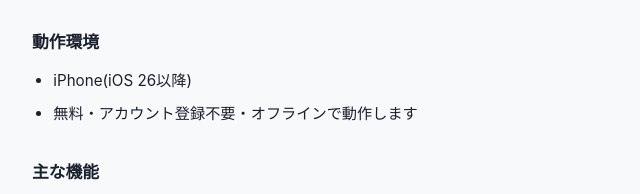
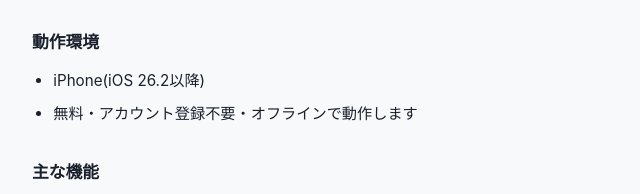
Before and after one commit to app04460-tech/app04460-tech.github.io, a plain HTML site: page MusicDiary/support.html in a window 1280 px wide. Shown: the part 231-425 px from the top of the page, 268-908 px from the left. Drawn offline with Linux system fonts and the light colour scheme.

Commit message:
ミュージック・ダイアリー: state iOS 26.2 or later in support requirements
Co-Authored-By: Claude Opus 5.5 (1M context) <noreply@anthropic.com>

```diff
--- a/MusicDiary/support.html
+++ b/MusicDiary/support.html
@@ -42,7 +42,7 @@
 
   <h2>動作環境</h2>
   <ul>
-    <li>iPhone(iOS 26以降)</li>
+    <li>iPhone(iOS 26.2以降)</li>
     <li>無料・アカウント登録不要・オフラインで動作します</li>
   </ul>
 
```
